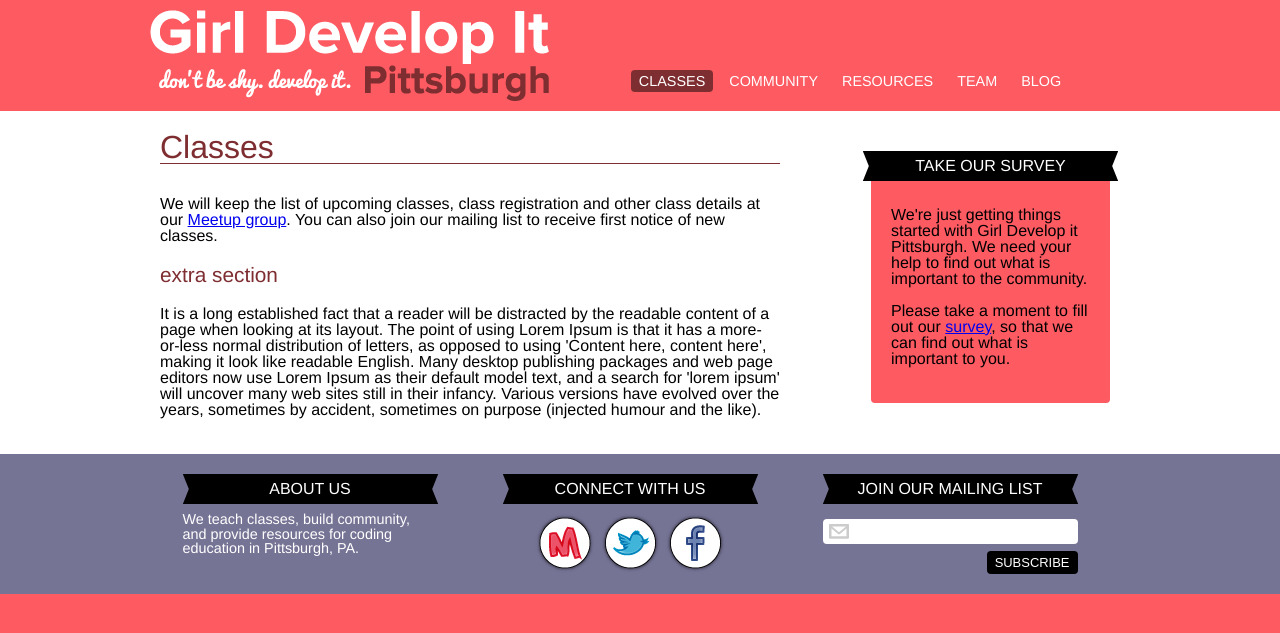
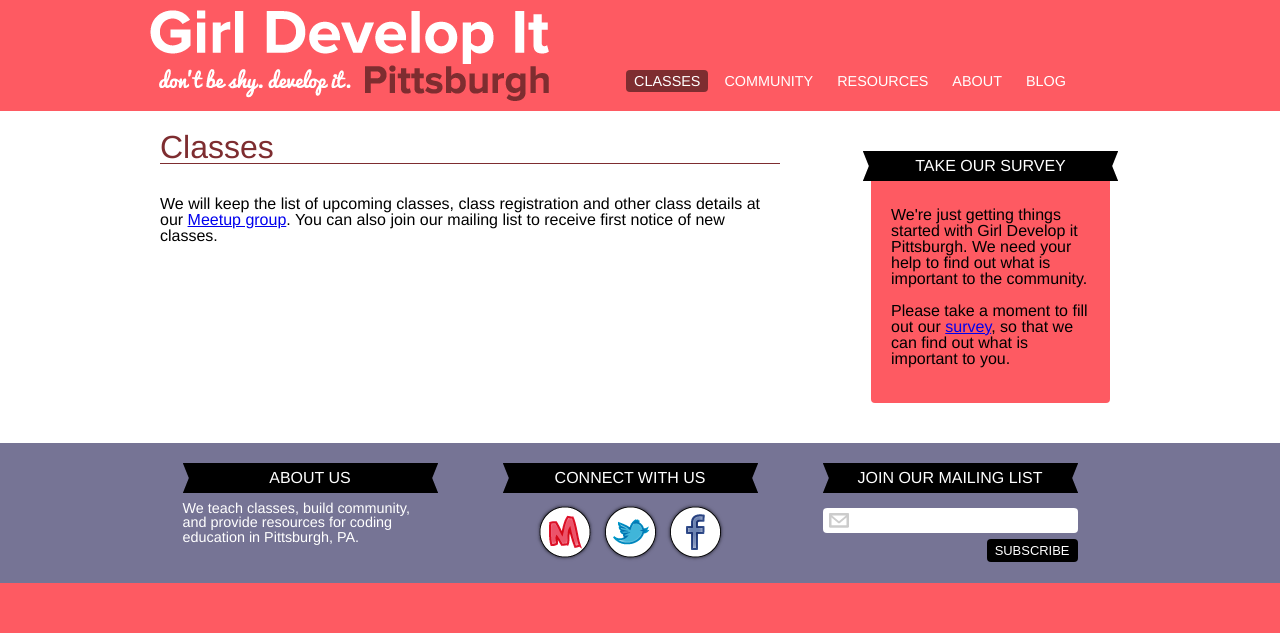
Before and after one commit to gdipgh/girldevelopitpgh.com, a Jekyll site: the page built from classes/index.html, in a window 1280 px wide. Shown: the top 633 px of the page. Built offline with Jekyll 4.4.1, drawn with Linux system fonts in a browser that asks for light colours.

Commit message:
Adding templates for pages

```diff
--- a/_config.yml
+++ b/_config.yml
@@ -9,4 +9,4 @@
 # Custom variables
 
 # List of sites for navigation
-navigation: [Classes, Community, Resources, Team, Blog]
+navigation: [Classes, Community, Resources, About, Blog]
--- a/_layouts/default.html
+++ b/_layouts/default.html
@@ -10,8 +10,6 @@
         <div class="content">
           <h2>{{ page.title }}</h2>
           {{ content }}
-          <h3>extra section</h3>
-          <p>It is a long established fact that a reader will be distracted by the readable content of a page when looking at its layout. The point of using Lorem Ipsum is that it has a more-or-less normal distribution of letters, as opposed to using 'Content here, content here', making it look like readable English. Many desktop publishing packages and web page editors now use Lorem Ipsum as their default model text, and a search for 'lorem ipsum' will uncover many web sites still in their infancy. Various versions have evolved over the years, sometimes by accident, sometimes on purpose (injected humour and the like).</p>
         </div>
         <div class="sidebar">
           {% include survey.html %}
--- a/sass/screen.scss
+++ b/sass/screen.scss
@@ -146,7 +146,6 @@
       @media only screen and (min-width: $break-mobile-land) {
         @include replace-text-with-dimensions-retina('gdipgh-logo');
       }
-
 
       color: $white;
       display: block;
```
Also changed, not shown: about/index.html (added, +13 -0 lines), about/sponsors.html (added, +7 -0 lines), community/index.html (added, +7 -0 lines), resources/index.html (added, +7 -0 lines), stylesheets/screen.css (+54 -54 lines).
